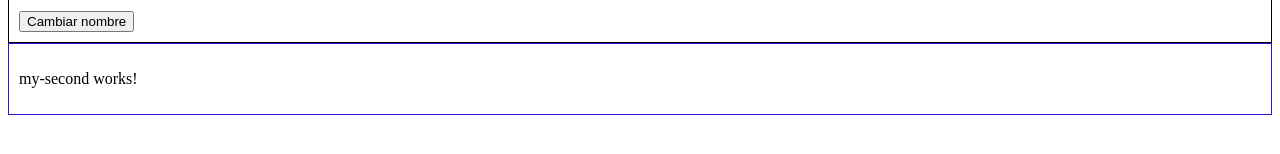
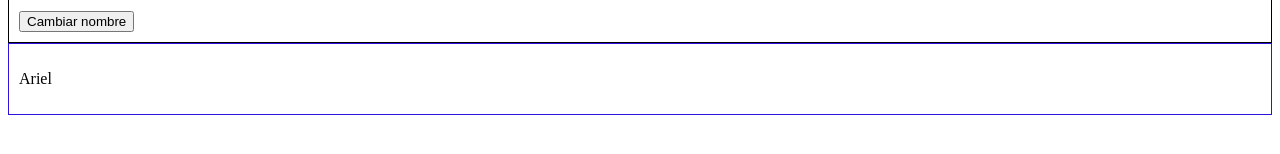
Before and after one commit to AlphaMQV/capacitaciones, an Angular app in the folder etapa-2/mi-primer-proyecto/: page / in a window 1280 px wide. Shown: the part 148-302 px from the top of the page. Built offline with nearby package versions, Linux system fonts and the light colour scheme.

Commit message:
Actualizar MySecondComponent para mostrar una variable local; inyectar MyFirstService y eliminar el ciclo de vida OnInit

```diff
--- a/etapa-2/mi-primer-proyecto/src/app/components/my-second/my-second.component.html
+++ b/etapa-2/mi-primer-proyecto/src/app/components/my-second/my-second.component.html
@@ -1,3 +1,3 @@
 <div>
-  <p>my-second works!</p>
+  <p>{{ localVariable }}</p>
 </div>
--- a/etapa-2/mi-primer-proyecto/src/app/components/my-second/my-second.component.ts
+++ b/etapa-2/mi-primer-proyecto/src/app/components/my-second/my-second.component.ts
@@ -1,13 +1,21 @@
-import { Component, OnInit } from '@angular/core';
+import { Component, inject } from '@angular/core'
+import { MyFirstService } from 'src/app/services/my-first.service'
 
 @Component({
   selector: 'app-my-second',
   templateUrl: './my-second.component.html',
   styleUrls: ['./my-second.component.scss']
 })
-export class MySecondComponent implements OnInit {
-  constructor () { }
+export class MySecondComponent {
+  // input
+  // output
+  // injections
+  private myFirstSvc = inject(MyFirstService)
+  // constructor (
+  //   private myFirstSvc: MyFirstService
+  // ) {
+  //   this.localVariable = this.myFirstSvc.names
+  // }
 
-  ngOnInit (): void {
-  }
+  localVariable: string = this.myFirstSvc.names
 }
--- a/etapa-2/mi-primer-proyecto/src/app/services/my-first.service.ts
+++ b/etapa-2/mi-primer-proyecto/src/app/services/my-first.service.ts
@@ -1,7 +1,12 @@
-import { Injectable } from '@angular/core';
+import { Injectable } from '@angular/core'
 
 @Injectable({
   providedIn: 'root'
 })
 export class MyFirstService {
+  // compartir informacion entre componentes
+  // abstraer metodos y logica de negocio
+  // crear formularios reactivos
+  // llamadas a servicios HTTP
+  names: string = 'Ariel'
 }
```
